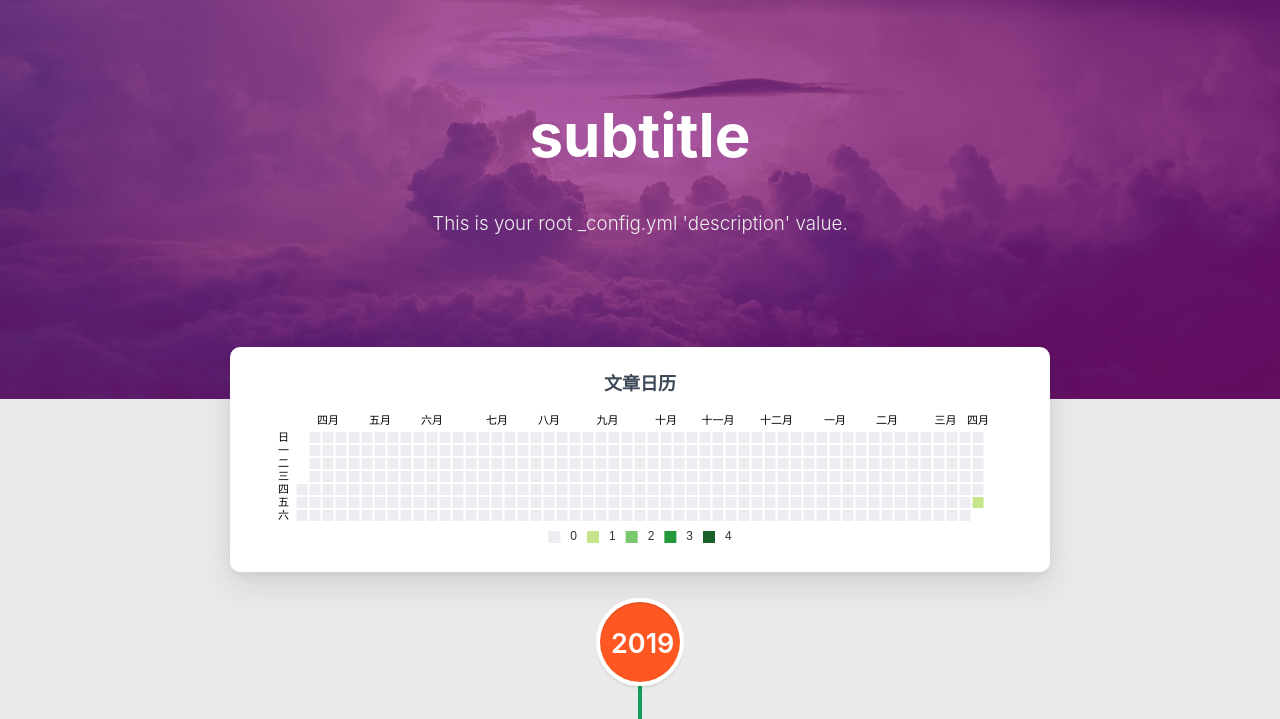
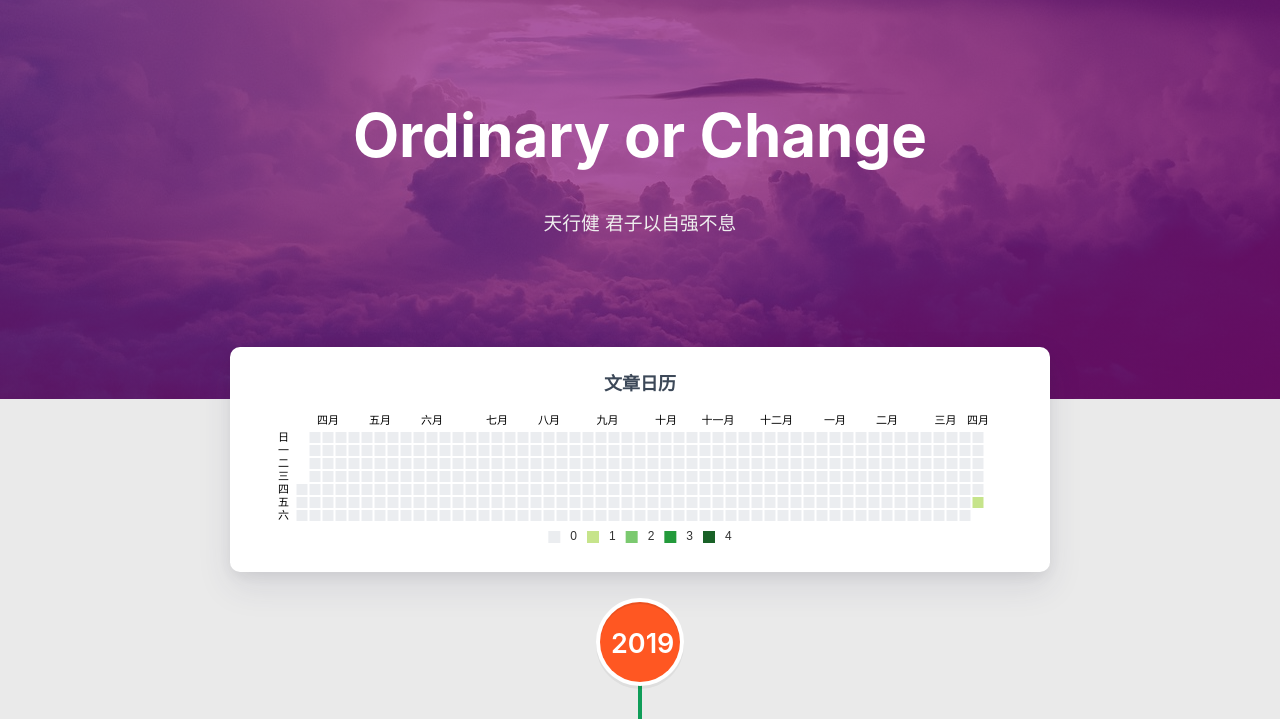
Before and after one commit to weijieqiu/weijieqiu.github.io, a plain HTML site: page archives/2019/04/index.html in a window 1280 px wide. Shown: the part 81-800 px from the top of the page. Drawn offline with Linux system fonts and the light colour scheme; some packages are replaced by stand-ins of ours; no server answers; a script that the page names is missing.

Commit message:
Site updated: 2019-04-05 22:41:58

```diff
--- a/archives/2019/04/index.html
+++ b/archives/2019/04/index.html
@@ -119,7 +119,7 @@
         <div class="logo-name">Alter 技术</div>
         <div class="logo-desc">
 
-            Never really desperate, only the lost of the soul.
+            天行健 君子以自强不息
 
         </div>
     </div>
@@ -260,13 +260,13 @@
         <div class="brand">
             <div class="title center-align">
 
-                    subtitle
+                    Ordinary or Change
 
             </div>
 
             <div class="description center-align">
 
-                    This is your root _config.yml 'description' value.
+                    天行健 君子以自强不息
 
             </div>
         </div>
```
Also changed, not shown: 2019/04/05/hello-world/index.html (+1 -1 lines), archives/2019/index.html (+3 -3 lines), archives/index.html (+3 -3 lines), index.html (+3 -3 lines).
